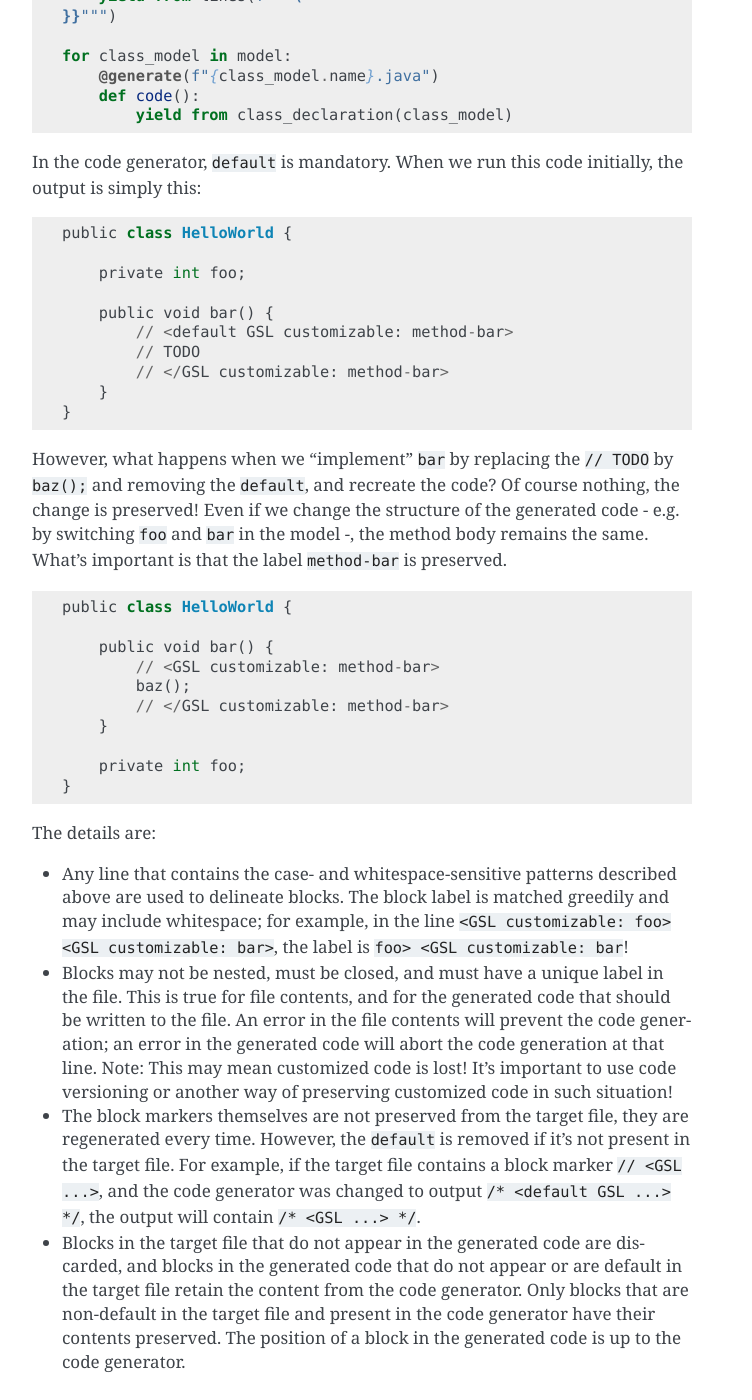
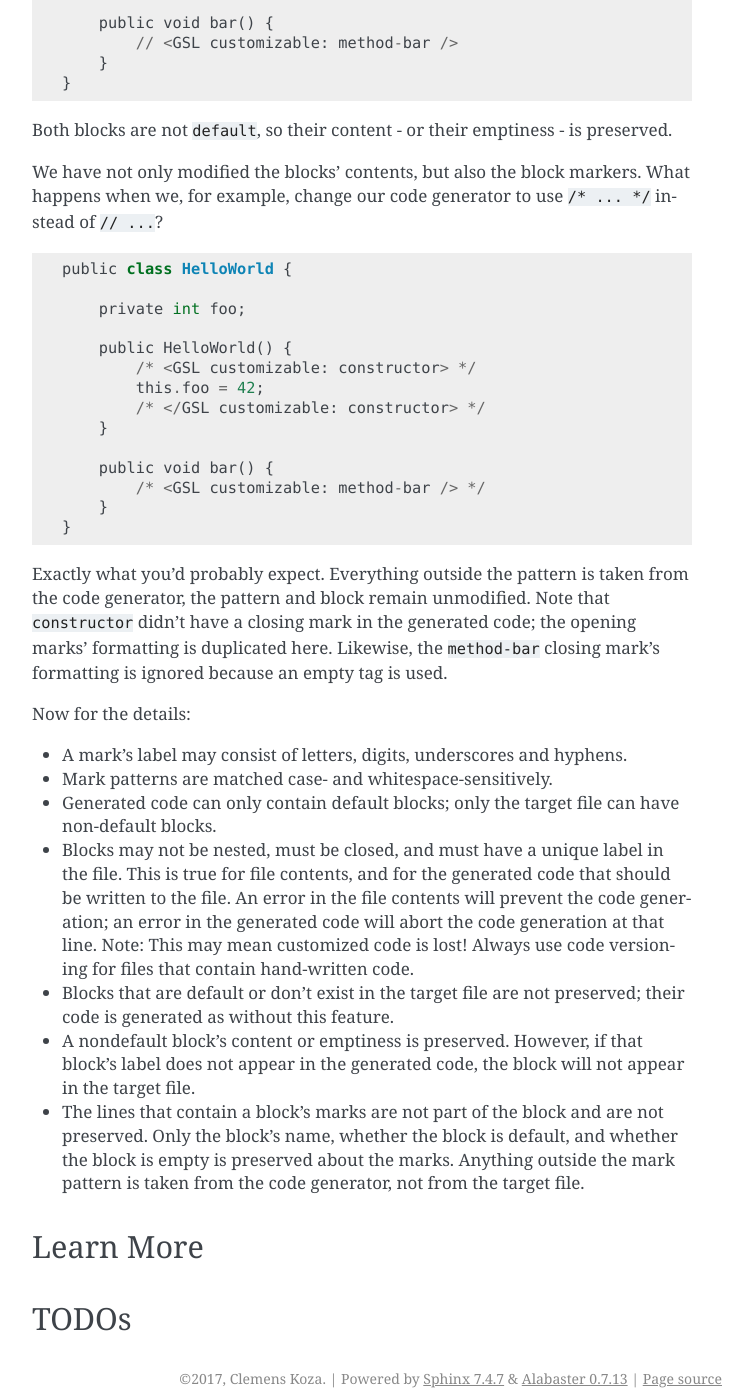
Before and after one commit to SillyFreak/gsl, a Sphinx documentation site: the page built from docs/source/index.rst, in a window 1280 px wide and 1400 px high, scrolled down 10978 px. Shown: the whole window, without its empty margins (388-1140 px from the left). Built offline with Sphinx 7.4.7, drawn with Linux system fonts in a browser that asks for light colours; some of the changed text lies outside the part shown.

Commit message:
add empty customizable blocks

```diff
--- a/docs/source/index.rst
+++ b/docs/source/index.rst
@@ -463,62 +463,22 @@ GSL supports that using the ``generate`` decorator.
 While using ``print_to`` can be read as a one-shot command - "print to this file" -,
 ``generate`` is better viewed as a stateful description of a file's content - "this is how to get the file's contents".
 
-``generate`` looks for three specific patterns in both the existing file (if any) and the generated code:
-``<default GSL customizable: label>`` and ``<GSL customizable: label>`` mark the beginning,
-and ``</GSL customizable: label>`` marks the end of a customizable block, where ``label`` may be any string.
-A line that contains one of these patterns starts or ends, respectively,
-a block that can be preserved during code generation.
-If the opening marker contains the ``default``, code is replaced; otherwise modified code is preserved.
+``generate`` looks for a few specific patterns in both the existing file (if any) and the generated code,
+syntactically similar to XML tags:
 
-Let's look back at the output from the Java example,
-but now we add block markers for the method body and use ``generate``::
+- ``<GSL customizable: label>`` and ``<default GSL customizable: label>`` open a customizable block;
+- ``</GSL customizable: label>`` closes a customizable block;
+- ``<GSL customizable: label />`` and ``<default GSL customizable: label />`` mark an empty customizable block.
 
-    from gsl import lines, generate
-    from gsl.antlr import Antlr
-
-    from SimpleClassLexer import SimpleClassLexer
-    from SimpleClassParser import SimpleClassParser
-    from SimpleClassVisitor import SimpleClassVisitor, Class, Field, Method
-
-    antlr = Antlr(SimpleClassLexer, SimpleClassParser)
-    p = antlr.parser(antlr.input_stream("""\
-    class HelloWorld {
-        field foo;
-        method bar;
-    }
-    """))
-    model = p.model().accept(SimpleClassVisitor())
-
-    def class_declaration(model):
-        yield from lines(f"""\
-    public class {model.name} {{""")
-        for member in model.members:
-            if isinstance(member, Field):
-                yield from lines(f"""\
-
-        private int {member.name};""")
-            elif isinstance(member, Method):
-                yield from lines(f"""\
-
-        public void {member.name}() {{
-            // <default GSL customizable: method-{member.name}>
-            // TODO
-            // </GSL customizable: method-{member.name}>
-        }}""")
-        yield from lines(f"""\
-    }}""")
-
-    for class_model in model:
-        @generate(f"{class_model.name}.java")
-        def code():
-            yield from class_declaration(class_model)
-
-In the code generator, ``default`` is mandatory.
-When we run this code initially, the output is simply this::
+Before going into details, let's look at some examples. Imagine we created the following code::
 
     public class HelloWorld {
 
         private int foo;
+
+        public HelloWorld() {
+            // <default GSL customizable: constructor />
+        }
 
         public void bar() {
             // <default GSL customizable: method-bar>
@@ -527,41 +487,70 @@ When we run this code initially, the output is simply this::
         }
     }
 
-However, what happens when we "implement" ``bar`` by replacing the ``// TODO`` by ``baz();`` and removing the ``default``, and recreate the code?
-Of course nothing, the change is preserved! Even if we change the structure of the generated code
-- e.g. by switching ``foo`` and ``bar`` in the model -, the method body remains the same.
-What's important is that the label ``method-bar`` is preserved. ::
+The constructor has an empty block labelled ``constructor``, and ``bar()`` has a block containing a ``// TODO``.
+If we modified this, ordinarily, that change would be overwritten when regenerating code.
+To make a persistent change, we remove the ``default`` and add our code.
+For illustration purposes, let's say ``bar()`` should be a no-op; we can make the block empty for this::
 
     public class HelloWorld {
 
-        public void bar() {
-            // <GSL customizable: method-bar>
-            baz();
-            // </GSL customizable: method-bar>
+        private int foo;
+
+        public HelloWorld() {
+            // <GSL customizable: constructor>
+            this.foo = 42;
+            // </GSL customizable: constructor>
         }
 
-        private int foo;
+        public void bar() {
+            // <GSL customizable: method-bar />
+        }
     }
 
-The details are:
+Both blocks are not ``default``, so their content - or their emptiness - is preserved.
 
-- Any line that contains the case- and whitespace-sensitive patterns described above are used to delineate blocks.
-  The block label is matched greedily and may include whitespace; for example, in the line
-  ``<GSL customizable: foo> <GSL customizable: bar>``, the label is ``foo> <GSL customizable: bar``!
+We have not only modified the blocks' contents, but also the block markers.
+What happens when we, for example, change our code generator to use ``/* ... */`` instead of ``// ...``? ::
+
+    public class HelloWorld {
+
+        private int foo;
+
+        public HelloWorld() {
+            /* <GSL customizable: constructor> */
+            this.foo = 42;
+            /* </GSL customizable: constructor> */
+        }
+
+        public void bar() {
+            /* <GSL customizable: method-bar /> */
+        }
+    }
+
+Exactly what you'd probably expect.
+Everything outside the pattern is taken from the code generator, the pattern and block remain unmodified.
+Note that ``constructor`` didn't have a closing mark in the generated code;
+the opening marks' formatting is duplicated here.
+Likewise, the ``method-bar`` closing mark's formatting is ignored because an empty tag is used.
+
+Now for the details:
+
+- A mark's label may consist of letters, digits, underscores and hyphens.
+- Mark patterns are matched case- and whitespace-sensitively.
+- Generated code can only contain default blocks; only the target file can have non-default blocks.
 - Blocks may not be nested, must be closed, and must have a unique label in the file.
   This is true for file contents, and for the generated code that should be written to the file.
   An error in the file contents will prevent the code generation;
   an error in the generated code will abort the code generation at that line.
   Note: This may mean customized code is lost!
-  It's important to use code versioning or another way of preserving customized code in such situation!
-- The block markers themselves are not preserved from the target file, they are regenerated every time.
-  However, the ``default`` is removed if it's not present in the target file.
-  For example, if the target file contains a block marker ``// <GSL ...>``,
-  and the code generator was changed to output ``/* <default GSL ...> */``, the output will contain ``/* <GSL ...> */``.
-- Blocks in the target file that do not appear in the generated code are discarded, and
-  blocks in the generated code that do not appear or are default in the target file retain the content from the code generator.
-  Only blocks that are non-default in the target file and present in the code generator have their contents preserved.
-  The position of a block in the generated code is up to the code generator.
+  Always use code versioning for files that contain hand-written code.
+- Blocks that are default or don't exist in the target file are not preserved;
+  their code is generated as without this feature.
+- A nondefault block's content or emptiness is preserved.
+  However, if that block's label does not appear in the generated code, the block will not appear in the target file.
+- The lines that contain a block's marks are not part of the block and are not preserved.
+  Only the block's name, whether the block is default, and whether the block is empty is preserved about the marks.
+  Anything outside the mark pattern is taken from the code generator, not from the target file.
 
 Learn More
 ----------
```
Also changed, not shown: gsl/__init__.py (+84 -31 lines), 1 other file.
